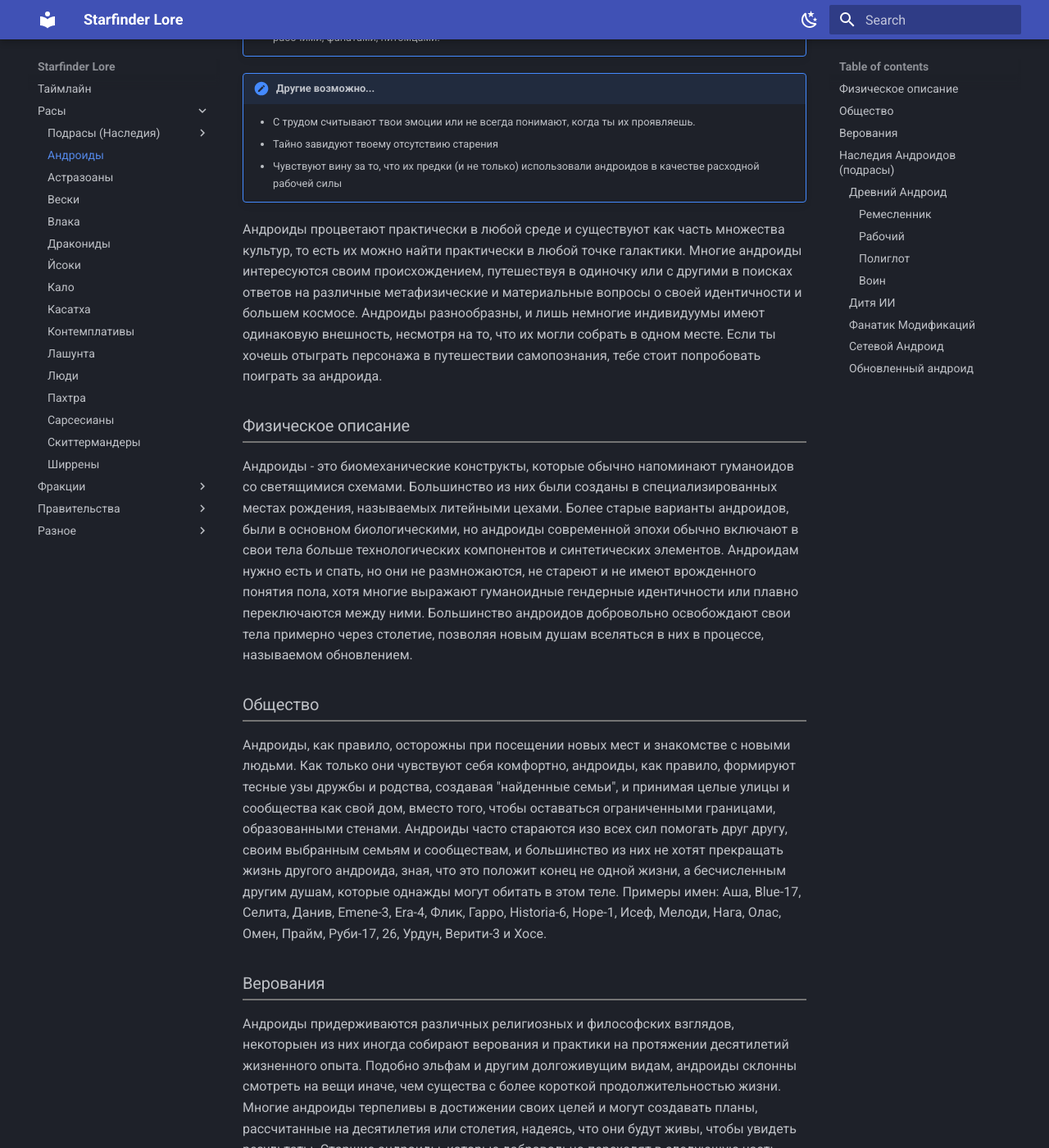
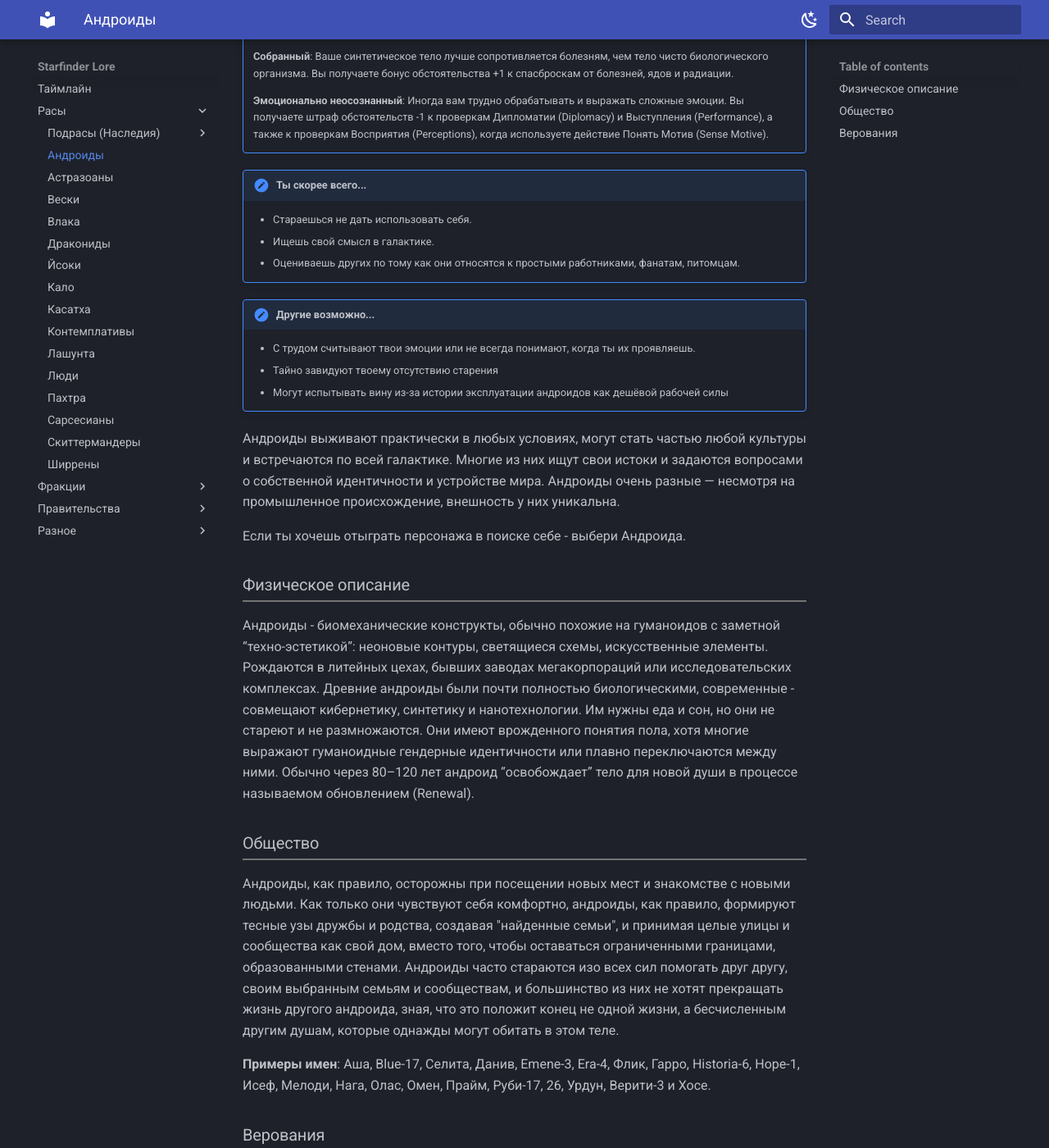
Before and after one commit to Zendelll/starfinder-lore, an MkDocs documentation site: the page built from docs/lore/races/android.md, in a window 1280 px wide and 1400 px high, scrolled down 734 px. Shown: the whole window at 82% size. Built offline with MkDocs 1.6.1 and Material for MkDocs 9.7.7, drawn with Linux system fonts in a browser that asks for light colours; some of the changed text lies outside the part shown.

Commit message:
fix: change some descriptions to better match my world

```diff
--- a/docs/lore/races/android.md
+++ b/docs/lore/races/android.md
@@ -1,52 +1,68 @@
-Изначально Андроиды появились как синтетические существа, созданые многими технологически развитыми цивилизациями. Достоверно неизвестно, что это за цивилизации и что с ними случилось, но Андроиды стали отдельной независимой расой, пока в 2120 году их не завоевала Космическая Федерация. После этих событий Андроидов рассматривали как механических слуг, но в итоге они смогли добиться того, чтобы их снова признали отдельной расой и получить права. Хотя Люди часто все еще смотрят на Андроидов сверху вниз и считают простыми машинами. Но в отличие от большинства технологических конструктов Андроиды больше, чем просто удивительный механизм с синтетическими органами и программами - у них есть души.
+# Андроид
+Изначально Андроиды появились как синтетические существа, созданные разными технологически развитыми цивилизациями прошлого. Какими именно - никто уже не помнит, и судьба этих цивилизаций давно затеряна во времени, но Андроиды сумели стать самостоятельной расой, пока в 2120 году их не покорила Космическая Федерация. Впоследствии Андроидов десятилетиями воспринимали как служебных роботов, но они добились официального признания разумным видом и гражданских прав. Тем не менее, многие люди до сих пор смотрят на них свысока - как на “продвинутые машины”, не способные на эмоции. Но, в отличие от большинства других конструктов, у Андроидов есть души.
 
 !!! note "Игровая информация"
-   ** 8 HP**
+    **8 HP**
+
     **Размер**: Средний
+
     **Скорость**: 25 футов
+
     **Повышения характеристик**: Ловкость, Интеллект, Свободное
+
     **Понижение характеристики**: Харизма
 
+
+
     **Языки**: Общий + (1 + модификатор интеллекта). Выбрать можно из обычных языков и любых, к которым есть доступ.
+
     **Трейты**: Android, Humanoid
 
+
+
     **Сумеречное зрение**: Вы можете видеть в тусклом свете, будто он яркий и вы игнорируете состояние "Заслонен" из-за тусклого света
+
     **Собранный**: Ваше синтетическое тело лучше сопротивляется болезням, чем тело чисто биологического организма. Вы получаете бонус обстоятельства  +1 к спасброскам от болезней, ядов и радиации.
+
     **Эмоционально неосознанный**: Иногда вам трудно обрабатывать и выражать сложные эмоции. Вы получаете штраф обстоятельств -1 к проверкам Дипломатии (Diplomacy) и Выступления (Performance), а также к проверкам Восприятия (Perceptions), когда используете действие Понять Мотив (Sense Motive).
 
 
 
 !!! note "Ты скорее всего..."
-    - Стараешься, чтобы тебя не использовали.
-    - Ищешь свой смысл жизни в галактике.
-    - Оцениваешь других не по статусу, а по тому, как они обращаются с обслуживающим персоналом, рабочими, фанатами, питомцами.
+    - Стараешься не дать использовать себя.
+    - Ищешь свой смысл в галактике.
+    - Оцениваешь других по тому как они относятся к простыми работниками, фанатам, питомцам.
 
 !!! note "Другие возможно..."
     - С трудом считывают твои эмоции или не всегда понимают, когда ты их проявляешь.
     - Тайно завидуют твоему отсутствию старения
-    - Чувствуют вину за то, что их предки (и не только) использовали андроидов в качестве расходной рабочей силы
+    - Могут испытывать вину из-за истории эксплуатации андроидов как дешёвой рабочей силы
 
-Андроиды процветают практически в любой среде и существуют как часть множества культур, то есть их можно найти практически в любой точке галактики. Многие андроиды интересуются своим происхождением, путешествуя в одиночку или с другими в поисках ответов на различные метафизические и материальные вопросы о своей идентичности и большем космосе. Андроиды разнообразны, и лишь немногие индивидуумы имеют одинаковую внешность, несмотря на то, что их могли собрать в одном месте.
-Если ты хочешь отыграть персонажа в путешествии самопознания, тебе стоит попробовать поиграть за андроида.
+Андроиды выживают практически в любых условиях, могут стать частью любой культуры и встречаются по всей галактике. Многие из них ищут свои истоки и задаются вопросами о собственной идентичности и устройстве мира. Андроиды очень разные — несмотря на промышленное происхождение, внешность у них уникальна.
+
+Если ты хочешь отыграть персонажа в поиске себе - выбери Андроида.
 
 
 ### Физическое описание
-Андроиды - это биомеханические конструкты, которые обычно напоминают гуманоидов со светящимися схемами. Большинство из них были созданы в специализированных местах рождения, называемых литейными цехами. Более старые варианты андроидов, были в основном биологическими, но андроиды современной эпохи обычно включают в свои тела больше технологических компонентов и синтетических элементов. Андроидам нужно есть и спать, но они не размножаются, не стареют и не имеют врожденного понятия пола, хотя многие
-выражают гуманоидные гендерные идентичности или плавно переключаются между ними. Большинство андроидов добровольно освобождают свои тела примерно через столетие, позволяя новым душам вселяться в них в процессе, называемом обновлением.
+Андроиды - биомеханические конструкты, обычно похожие на гуманоидов с заметной “техно-эстетикой”: неоновые контуры, светящиеся схемы, искусственные элементы. Рождаются в литейных цехах, бывших заводах мегакорпораций или исследовательских комплексах. Древние андроиды были почти полностью биологическими, современные - совмещают кибернетику, синтетику и нанотехнологии. Им нужны еда и сон, но они не стареют и не размножаются. Они имеют врожденного понятия пола, хотя многие выражают гуманоидные гендерные идентичности или плавно переключаются между ними. Обычно через 80–120 лет андроид “освобождает” тело для новой души в процессе называемом обновлением (Renewal).
 
 ### Общество
 Андроиды, как правило, осторожны при посещении новых мест и знакомстве с новыми людьми. Как только они чувствуют себя комфортно, андроиды, как правило, формируют тесные узы дружбы и родства, создавая "найденные семьи", и принимая целые улицы и сообщества как свой дом, вместо того, чтобы оставаться ограниченными границами, образованными стенами. Андроиды часто стараются изо всех сил помогать друг другу, своим выбранным семьям и сообществам, и большинство из них не хотят прекращать жизнь другого андроида, зная, что это положит конец не одной жизни, а бесчисленным другим душам, которые однажды могут обитать в этом теле.
-Примеры имен: Аша, Blue-17, Селита, Данив, Emene-3, Era-4, Флик, Гарро, Historia-6, Hope-1, Исеф, Мелоди, Нага, Олас, Омен, Прайм, Руби-17, 26, Урдун, Верити-3 и Хосе.
+
+**Примеры имен**: Аша, Blue-17, Селита, Данив, Emene-3, Era-4, Флик, Гарро, Historia-6, Hope-1, Исеф, Мелоди, Нага, Олас, Омен, Прайм, Руби-17, 26, Урдун, Верити-3 и Хосе.
 
 ### Верования
-Андроиды придерживаются различных религиозных и философских взглядов, некоторыен из них иногда собирают верования и практики на протяжении десятилетий жизненного опыта. Подобно эльфам и другим долгоживущим видам, андроиды склонны смотреть на вещи иначе, чем существа с более короткой продолжительностью жизни. Многие андроиды терпеливы в достижении своих целей и могут создавать планы, рассчитанные на десятилетия или столетия, надеясь, что они будут живы, чтобы увидеть результаты. Старшие андроиды, которые добровольно
-переходят в следующую часть своего цикла, могут завещать свои цели следующей душе, которая будет обитать в их теле.
-**Популярные эдикты**: узнать свое происхождение, планировать будущее,
-помогать другим достичь освобождения
-**Популярные анафемы**: безрассудно или саморазрушительно
-себя вести
+Каждый андроид собирает свою философию по крупицам, впитывая традиции и верования за долгие годы жизни. Они терпеливы в достижении целей и могут строить планы на десятилетия или века - или передавать их следующей душе. “Старшие” часто завещают свои мечты тем, кто придёт после.
 
-# Наследия Андроидов (подрасы)
+!!! note "Популярные эдикты"
+    - Познать свои истоки.
+    - Строить планы на будущее.
+    - Помогать другим становиться свободнее.
+
+!!! note "Популярные анафемы"
+    - Безрассудные, саморазрушительные поступки
+
+# Наследия Андроидов
 Наследие андроидов часто отражает цель, для которой они были изначально созданы, или то, как они адаптировали свое тело, чтобы лучше всего соответствовать своей нынешней жизни. Выберите одно из следующих наследий андроидов на 1-м уровне.
 
 ### Древний Андроид
```
